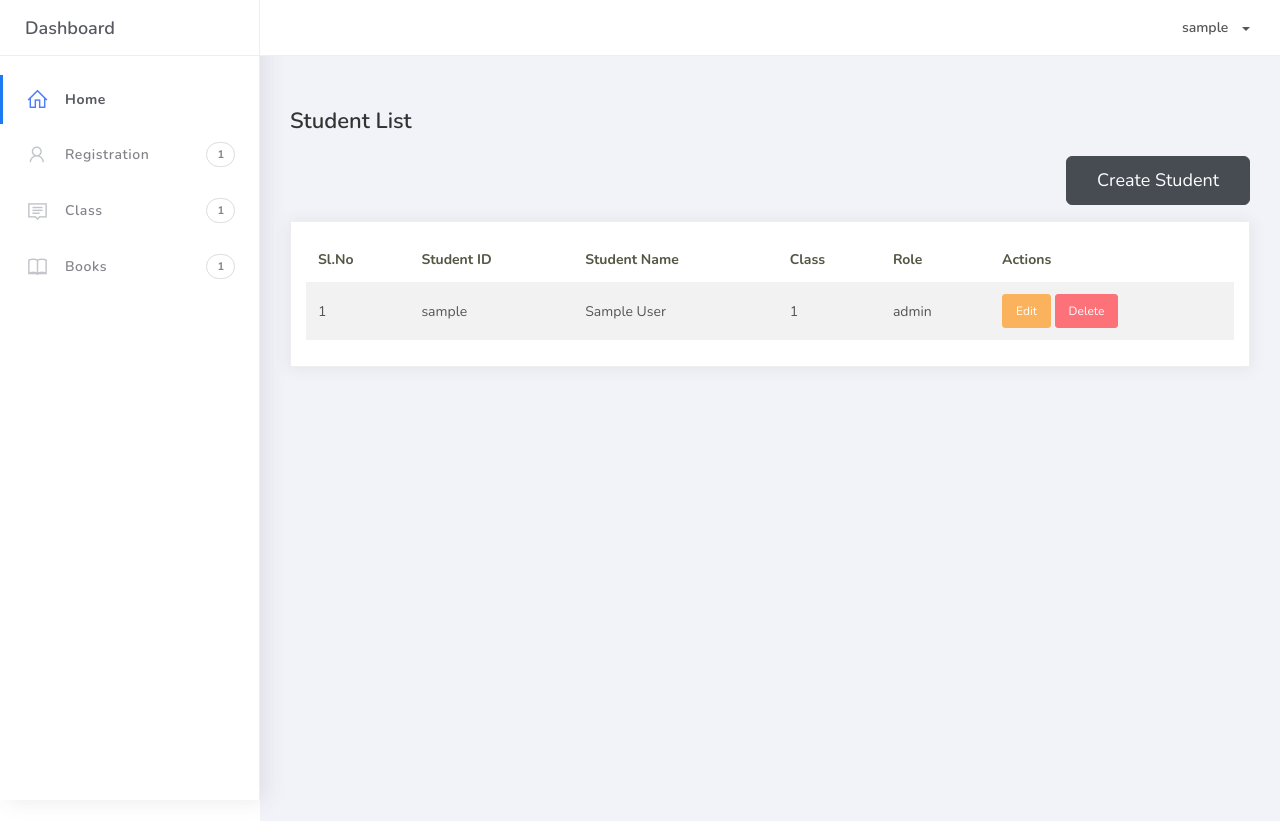
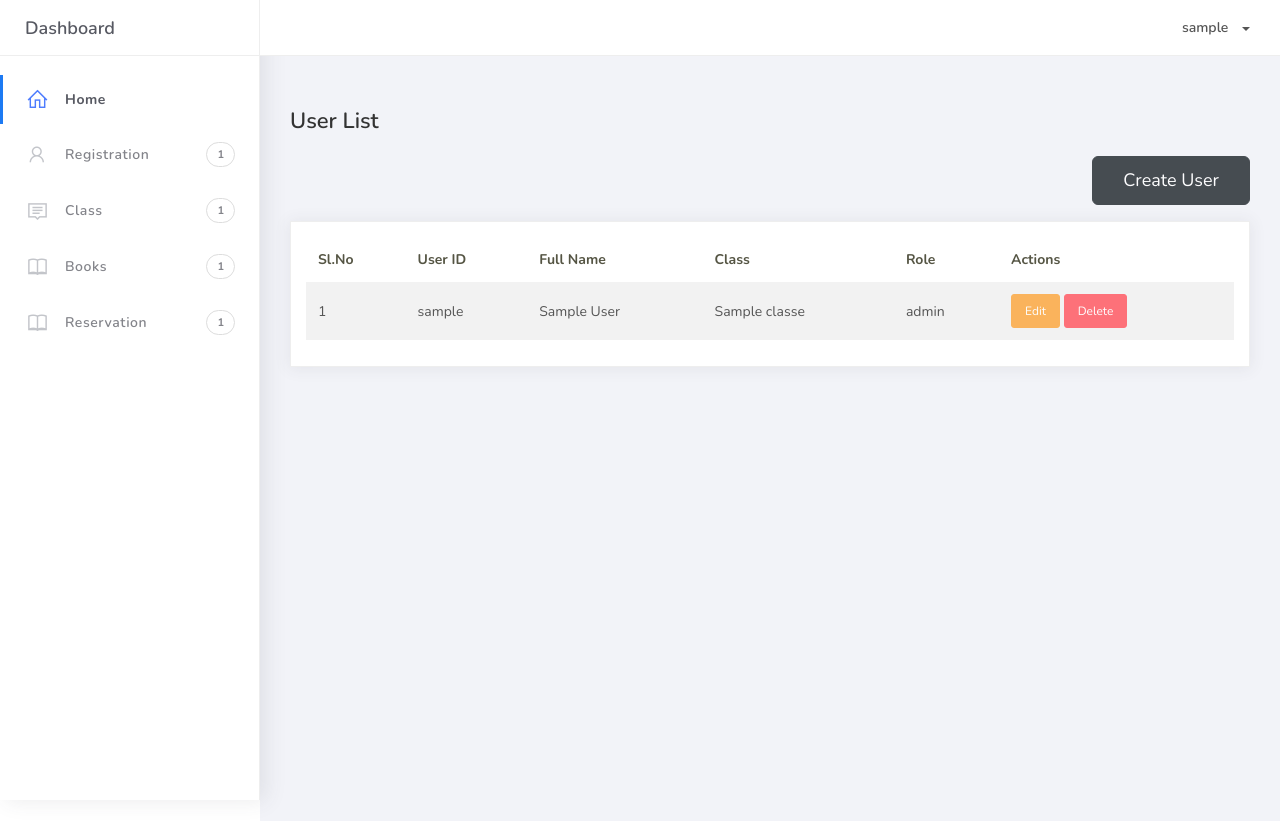
Before and after one commit to maheshmohan7319/LIBRARYMANAGEMENT, a PHP site: page /admin/registration.php in a window 1280 px wide. Run offline with PHP 8.4, Linux system fonts and the light colour scheme; the visitor is signed in with stand-in values (Sample User, id 1); tables that the repository leaves empty or names only in its code hold one stand-in row (values such as "Sample post").

Commit message:
commit final

```diff
--- a/admin/nav.php
+++ b/admin/nav.php
@@ -14,6 +14,10 @@ $class_count = $class_count_result->fetch_assoc()['class_count'];
 $book_count_query = "SELECT COUNT(*) AS book_count FROM books";
 $book_count_result = $conn->query($book_count_query);
 $book_count = $book_count_result->fetch_assoc()['book_count'];
+
+$reservation_count_query = "SELECT COUNT(*) AS reservation_count FROM reservations";
+$reservation_count_result = $conn->query($reservation_count_query);
+$reservation_count = $reservation_count_result->fetch_assoc()['reservation_count'];
 
 ?>
 
@@ -60,6 +64,14 @@ $book_count = $book_count_result->fetch_assoc()['book_count'];
 							</a>
 						</li>
 
+						<li class="nav-item">
+							<a href="reservation.php">
+							<i class="la la-book"></i>
+								<p>Reservation</p>
+								<span class="badge badge-count"><?php echo $reservation_count; ?></span>
+							</a>
+						</li>
+
 					</ul>
 				</div>
 			</div>
--- a/admin/registration.php
+++ b/admin/registration.php
@@ -16,26 +16,34 @@ if (isset($_GET['delete'])) {
     $stmt->bind_param("i", $id);
 
     if ($stmt->execute()) {
-        $_SESSION['message'] = "Student deleted successfully.";
+        $_SESSION['message'] = "User deleted successfully.";
     } else {
-        $_SESSION['message'] = "Error deleting Student: " . $conn->error;
+        $_SESSION['message'] = "Error deleting user: " . $conn->error;
     }
 
     $stmt->close();
-    $conn->close();
 
     header("Location: registration.php");
     exit();
 }
 
-$sql = "SELECT * FROM users";
+// Fetch classes
+$class_query = "SELECT class_id, class_name FROM classes";
+$class_result = $conn->query($class_query);
+$classes = [];
+while ($class_row = $class_result->fetch_assoc()) {
+    $classes[$class_row['class_id']] = $class_row['class_name'];
+}
+
+// Fetch users with class information
+$sql = "SELECT users.*, classes.class_name FROM users LEFT JOIN classes ON users.class_id = classes.class_id";
 $result = $conn->query($sql);
 ?>
 <!DOCTYPE html>
 <html>
 <head>
     <meta http-equiv="X-UA-Compatible" content="IE=edge,chrome=1" />
-    <title>LMS - Student List</title>
+    <title>LMS - User List</title>
     <meta content='width=device-width, initial-scale=1.0, maximum-scale=1.0, user-scalable=0, shrink-to-fit=no' name='viewport' />
     <link rel="stylesheet" href="../assets/css/bootstrap.min.css">
     <link rel="stylesheet" href="https://fonts.googleapis.com/css?family=Nunito:200,200i,300,300i,400,400i,600,600i,700,700i,800,800i,900,900i">
@@ -47,9 +55,9 @@ $result = $conn->query($sql);
         <div class="main-panel">
             <div class="content">
                 <div class="container-fluid">
-                    <h4 class="page-title">Student List</h4>
+                    <h4 class="page-title">User List</h4>
                     <div class="d-flex justify-content-end mb-3">
-                        <a href="registration_creation.php" class="btn btn-dark btn-lg">Create Student</a>
+                        <a href="registration_creation.php" class="btn btn-dark btn-lg">Create User</a>
                     </div>
 
                     <div class="card">
@@ -69,8 +77,8 @@ $result = $conn->query($sql);
                                     <thead>
                                         <tr>
                                             <th>Sl.No</th>
-                                            <th>Student ID</th>
-                                            <th>Student Name</th>
+                                            <th>User ID</th>
+                                            <th>Full Name</th>
                                             <th>Class</th>
                                             <th>Role</th>
                                             <th>Actions</th>
@@ -84,11 +92,11 @@ $result = $conn->query($sql);
                                                 <td><?php echo $counter++; ?></td>
                                                 <td><?php echo htmlspecialchars($row['username']); ?></td>
                                                 <td><?php echo htmlspecialchars($row['full_name']); ?></td>
-                                                <td><?php echo htmlspecialchars($row['class_id']); ?></td>
+                                                <td><?php echo htmlspecialchars($row['class_name'] ?? 'Not Assigned'); ?></td>
                                                 <td><?php echo htmlspecialchars($row['role']); ?></td>
                                                 <td>
                                                     <a href="registration_creation.php?id=<?php echo htmlspecialchars($row['user_id']); ?>" class="btn btn-warning btn-sm">Edit</a>
-                                                    <a href="registration.php?delete=<?php echo htmlspecialchars($row['user_id']); ?>" class="btn btn-danger btn-sm" onclick="return confirm('Are you sure you want to delete this class?');">Delete</a>
+                                                    <a href="registration.php?delete=<?php echo htmlspecialchars($row['user_id']); ?>" class="btn btn-danger btn-sm" onclick="return confirm('Are you sure you want to delete this user?');">Delete</a>
                                                 </td>
                                             </tr>
                                         <?php endwhile; ?>
@@ -96,7 +104,7 @@ $result = $conn->query($sql);
                                 </table>
                             </div>
                         <?php else : ?>
-                            <p>No classes found.</p>
+                            <p>No users found.</p>
                         <?php endif; ?>
 
                         </div>
```
Also changed, not shown: admin/registration_creation.php (+36 -34 lines), admin/reservation.php (added).
